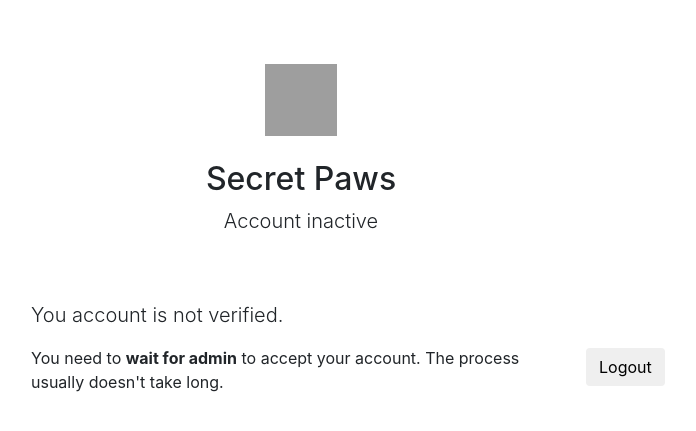
After one commit to Qentinios/secretpaw, a Django app: template secretpawapp/templates/secretpawapp/verification.html in a window 1280 px wide. The commit adds this page. Shown: the top 431 px of the page, without its empty margins (339-1035 px from the left). Run offline with Django 3.2, Linux system fonts and the light colour scheme; the template is opened without the code that fills it, so the values that code supplies are empty; some libraries are stand-ins or nearby versions; grey boxes are pictures that could not be loaded.

Commit message:
Added account verification middleware

```diff
--- a/secretpaw/settings.py
+++ b/secretpaw/settings.py
@@ -123,6 +123,8 @@ USE_TZ = True
 
 STATIC_URL = '/static/'
 
+LOGOUT_REDIRECT_URL = '/accounts/login'
+
 ACCOUNT_ACTIVATION_DAYS = 3
 
 EMAIL_HOST = config('EMAIL_HOST')
--- a/secretpawapp/models.py
+++ b/secretpawapp/models.py
@@ -18,6 +18,10 @@ class Profile(models.Model):
     tags = models.ManyToManyField(Tag)
 
 
+class CharacterNSFWTypes(models.Model):
+    name = models.CharField(max_length=50)
+
+
 class Character(models.Model):
     profile = models.ForeignKey(Profile, on_delete=models.CASCADE)
     picture = models.ImageField(null=True)
@@ -32,6 +36,7 @@ class Character(models.Model):
     )
     sex = models.CharField(choices=SEX, max_length=1)
     tag = models.ForeignKey(Tag, on_delete=models.CASCADE)
+    nsfw = models.ManyToManyField(CharacterNSFWTypes)
     description = models.TextField(max_length=250, blank=True)
     hints = models.TextField(max_length=100, blank=True)
 
--- /dev/null
+++ b/secretpawapp/templates/secretpawapp/verification.html
@@ -0,0 +1,24 @@
+{% extends 'secretpawapp/base.html' %}
+
+{% block content %}
+
+    <div class="container mt-3">
+        <div class="py-5 text-center">
+            <img class="d-block mx-auto mb-4" src="https://getbootstrap.com/docs/4.1/assets/brand/bootstrap-solid.svg" alt="" width="72" height="72">
+            <h2>Secret Paws</h2>
+            <p class="lead">Account inactive</p>
+        </div>
+
+        <div class="row">
+            <div class="col-md-6 offset-md-3 mb-3">
+                <p class="lead">You account is not verified.</p>
+                <p>You need to <b>wait for admin</b> to accept your account. The process usually doesn't take long.</p>
+            </div>
+            <div class="mt-5 mb-3 text-muted">
+                <a href="http://localhost:8000/accounts/logout/">
+                    <input type="button" id="logoutRedirect" class="btn btn-default" value="Logout">
+                </a>
+            </div>
+        </div>
+    </div>
+{% endblock %}
```
Also changed, not shown: secretpawapp/middleware.py (+6 -4 lines), secretpawapp/templates/django_registration/activation_complete.html (+4 -4 lines), secretpawapp/migrations/0006_auto_20181218_1500.py (added).
